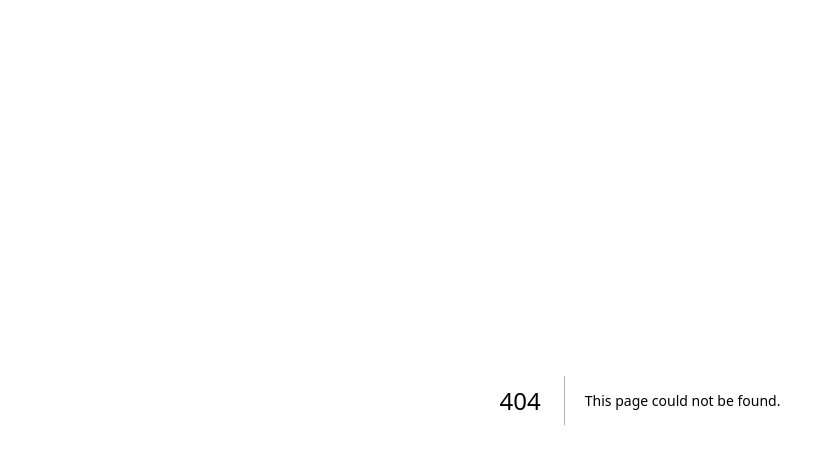
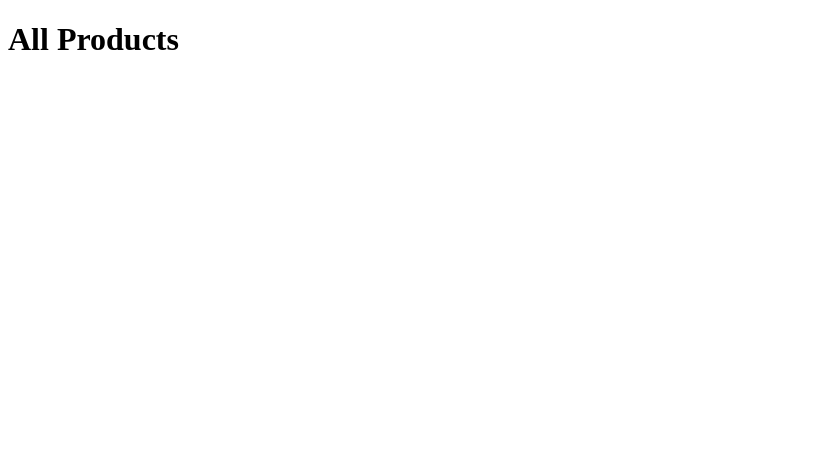
Before and after one commit to harounach/sunnycoffeeshop, a Next.js app: page /products in a window 1280 px wide. Before the commit this address had no page. Shown: the top 464 px of the page, without its empty margins (0-835 px from the left). Built offline with nearby package versions, Linux system fonts and the light colour scheme.

Commit message:
Add products page

```diff
--- /dev/null
+++ b/app/products/page.tsx
@@ -0,0 +1,3 @@
+export default function Page() {
+  return <h1>All Products</h1>;
+}
```
